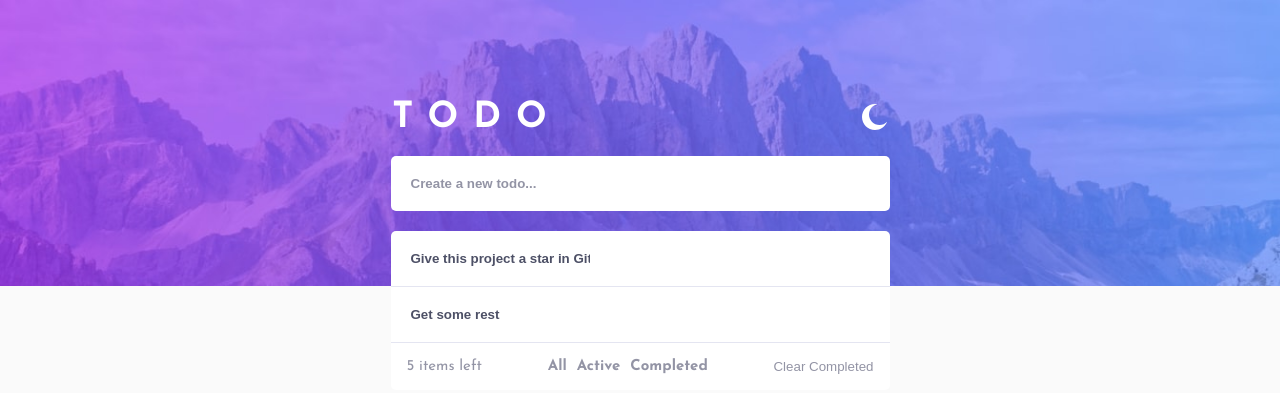
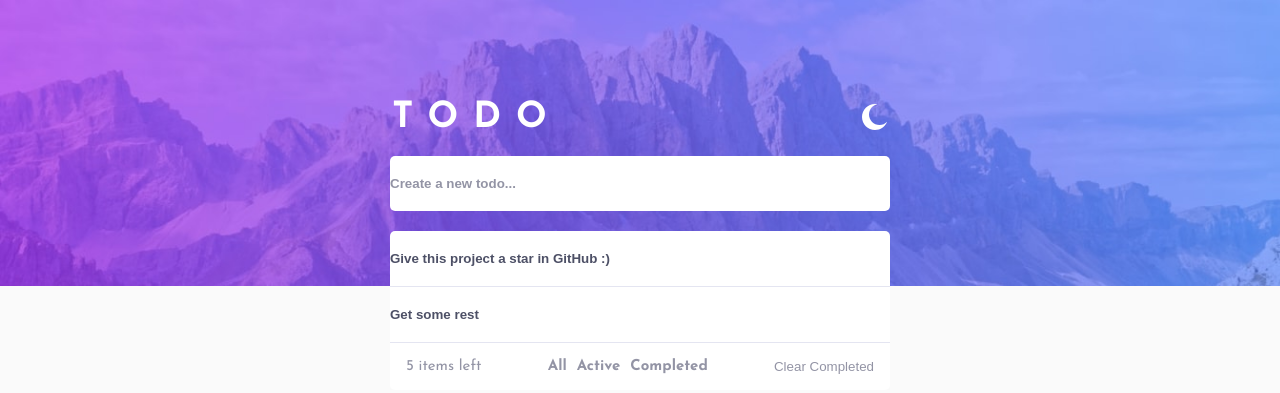
Before and after one commit to Danielhu3/todo-list-react, a React (Create React App) app: page / in a window 1280 px wide. Shown: the top 393 px of the page. Built offline with nearby package versions, Linux system fonts and the light colour scheme; data requests are answered from the project's data file.

Commit message:
fixing inputs size

```diff
--- a/src/Components/Input.module.css
+++ b/src/Components/Input.module.css
@@ -1,9 +1,9 @@
 .input{
     display: block;
-    padding: 2rem 30rem 2rem 2rem;
+    padding: 2rem 0;
+    width: 50rem;
     border: none;
     font-weight: 700;
-
 
 
     background-color: white;
```
